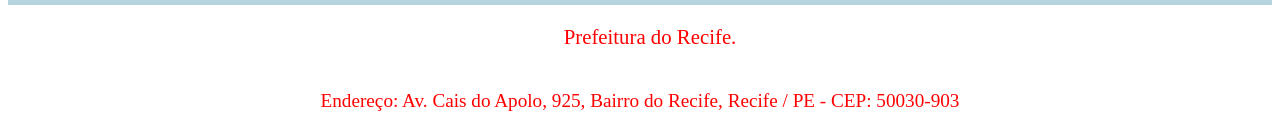
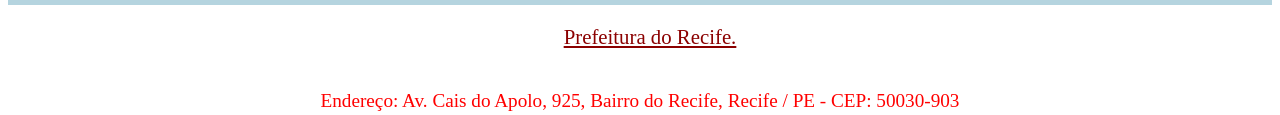
Before and after one commit to josecarlossouza/Loop_Python, a plain HTML site: page Exercicios/HTML_Marco_Zero_Recife/index.html in a window 1280 px wide. Shown: the part 3614-3729 px from the top of the page. Drawn offline with Linux system fonts and the light colour scheme.

Commit message:
Update style.css

```diff
--- a/Exercicios/HTML_Marco_Zero_Recife/style.css
+++ b/Exercicios/HTML_Marco_Zero_Recife/style.css
@@ -73,3 +73,8 @@ footer {
     text-align: center;
 
 }
+
+footer a {
+    color: darkred;
+    text-decoration: underline;
+}
```
